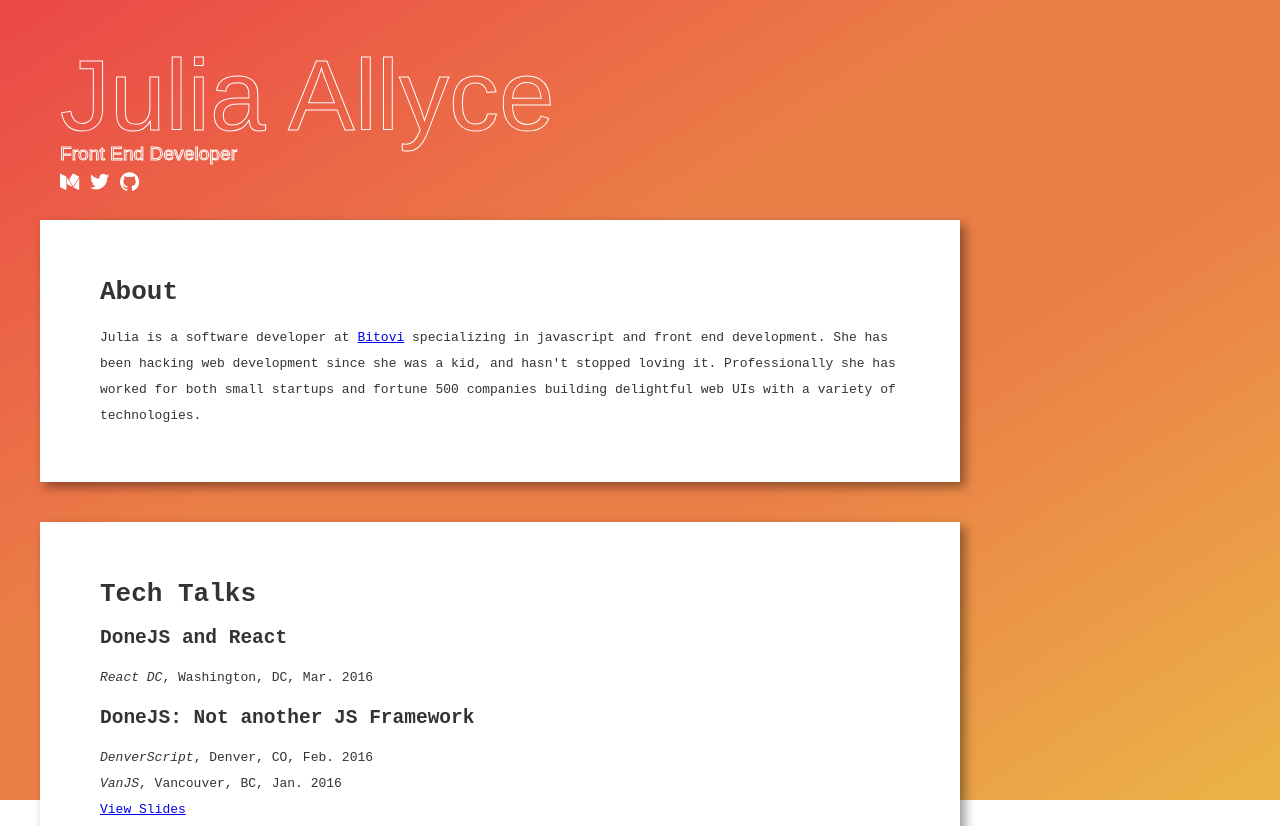
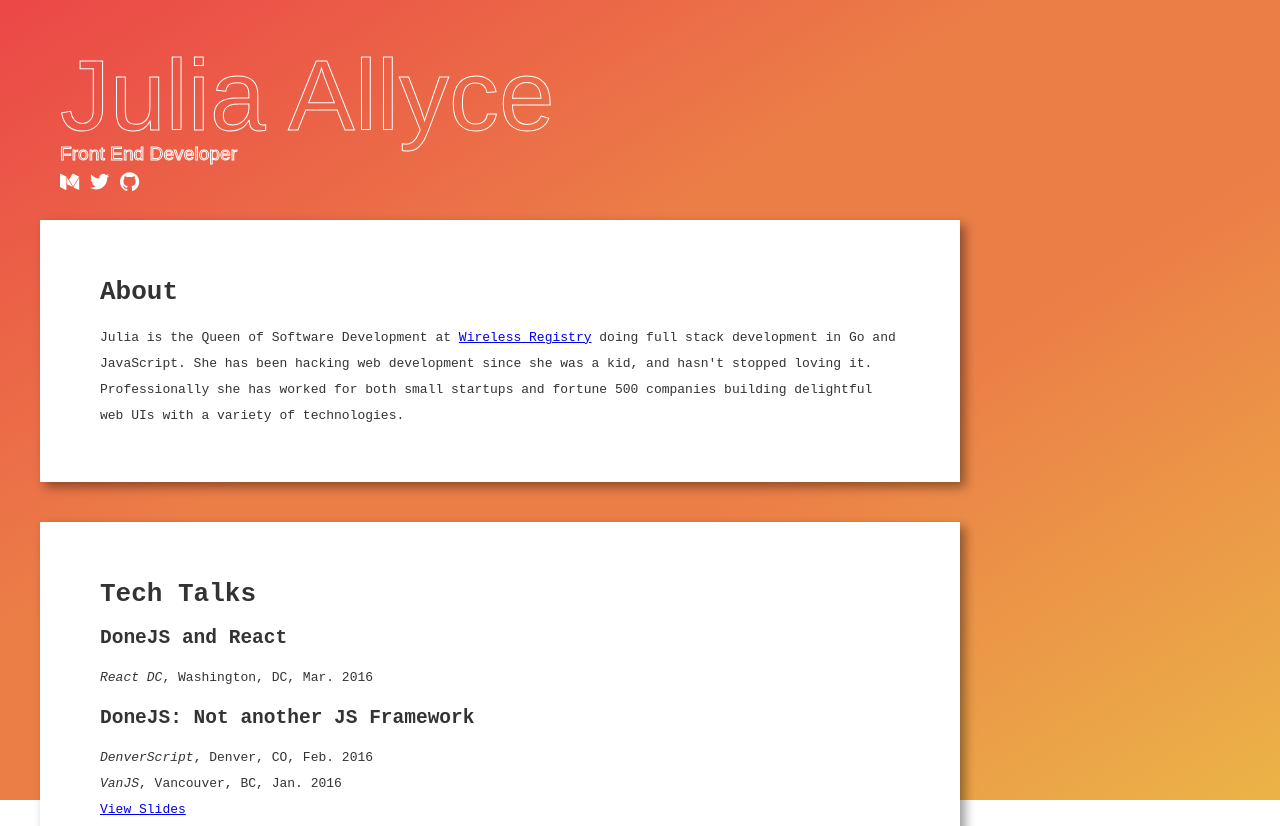
Before and after one commit to julia-allyce/juliaallyce.com, a website: page src/index.html in a window 1280 px wide. Shown: the top 826 px of the page. Drawn offline with nearby package versions, Linux system fonts and the light colour scheme; files whose address does not match are found by name.

Commit message:
Updating site on iPad in airplane ✈️✈️
The future is now

```diff
--- a/src/index.html
+++ b/src/index.html
@@ -1,7 +1,7 @@
 <!DOCTYPE html>
 <html>
 <head>
-  <title>JULIA ALLYCE - FRONT END DEVELOPER</title>
+  <title>JULIA ALLYCE - FULL STACK DEVELOPER</title>
   <meta name="viewport" content="width=device-width, initial-scale=1">
   <link href="./style.css" rel="stylesheet" type="text/css">
 </head>
@@ -9,7 +9,7 @@
 <svg xmlns="http://www.w3.org/2000/svg" xmlns:xlink="http://www.w3.org/1999/xlink" xlink:xlink="http://www.w3.org/1999/xlink" width="100%" height="100%"></svg>
 <div id="first" class="copy">
   <h1>About</h1>
-  <p>Julia is a software developer at <a href="http://www.bitovi.com">Bitovi</a> specializing in javascript and front end development. She has been hacking web development since she was a kid, and hasn't stopped loving it. Professionally she has worked for both small startups and fortune 500 companies building delightful web UIs with a variety of technologies.</p>
+  <p>Julia is the Queen of Software Development at <a href="http://www.wirelessregistry.com">Wireless Registry</a> doing full stack development in Go and JavaScript. She has been hacking web development since she was a kid, and hasn't stopped loving it. Professionally she has worked for both small startups and fortune 500 companies building delightful web UIs with a variety of technologies.</p>
 </div>
 <div class="copy">
   <h1>Tech Talks</h1>
```
